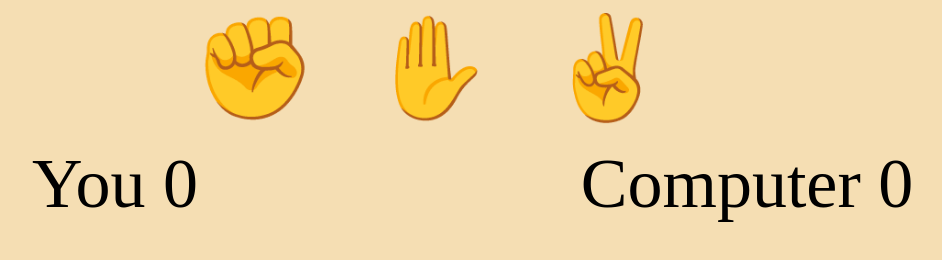
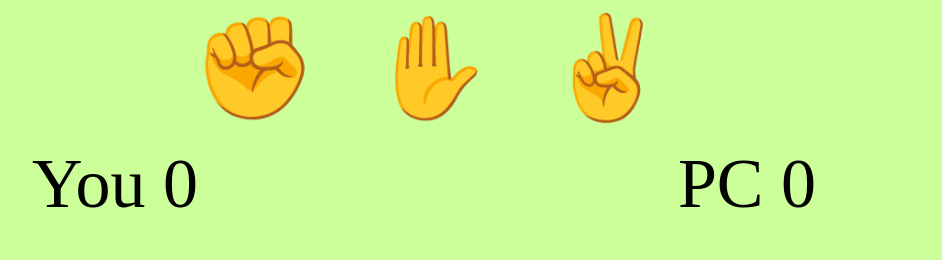
Before and after one commit to P0NC1K/Game, a plain HTML site: page index.html in a window 1280 px wide. Shown: the whole page, without its empty margins (209-1151 px from the left). Drawn offline with Linux system fonts and the light colour scheme.

Commit message:
Changing background

```diff
--- a/index.html
+++ b/index.html
@@ -19,7 +19,7 @@
             <span class="yourresult__score">0</span>
         </div>
         <div data-last-column>
-            Computer
+            PC
             <span class="pcresult__score">0</span>
         </div>
         <!-- <div class="result__selection winner">✊</div>
--- a/style.css
+++ b/style.css
@@ -3,7 +3,7 @@
 }
 
 body {
-    background-color: wheat;
+    background-color: #ccff99;
 }
 
 .selections {
```
